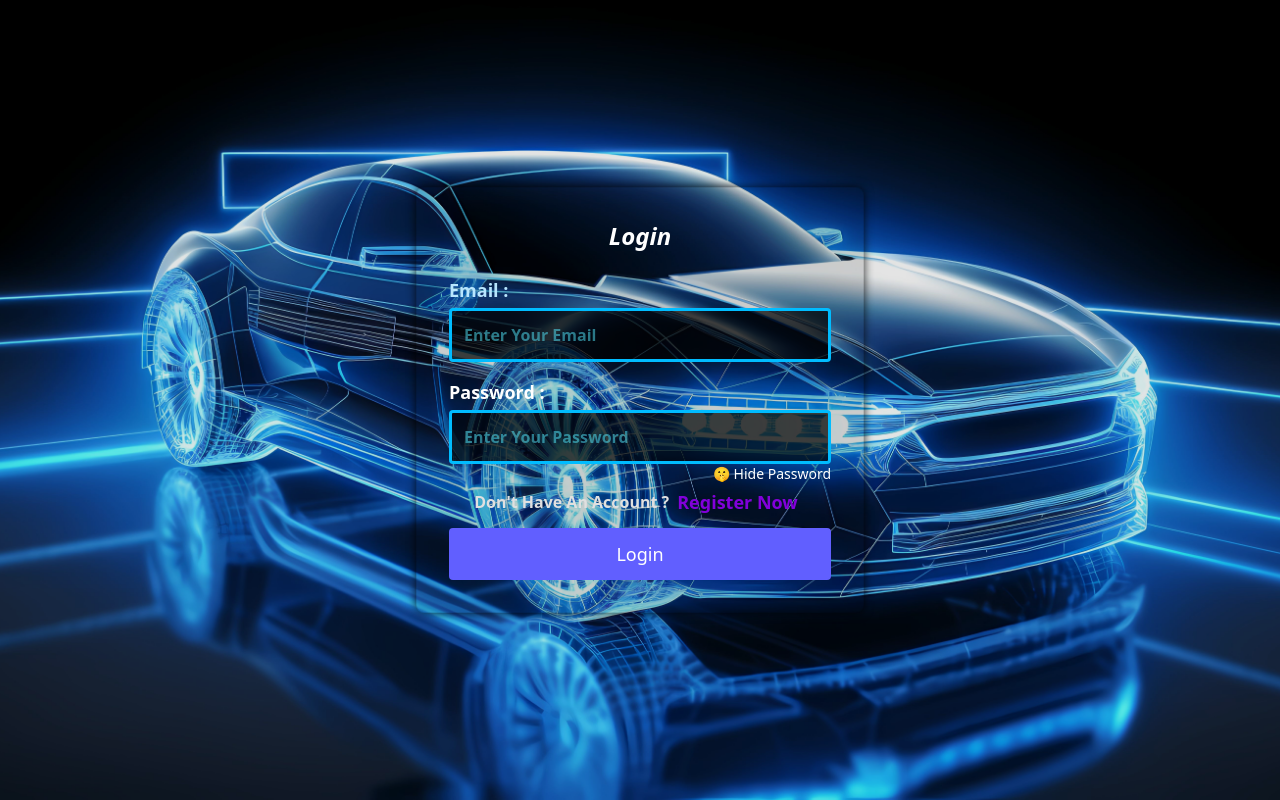
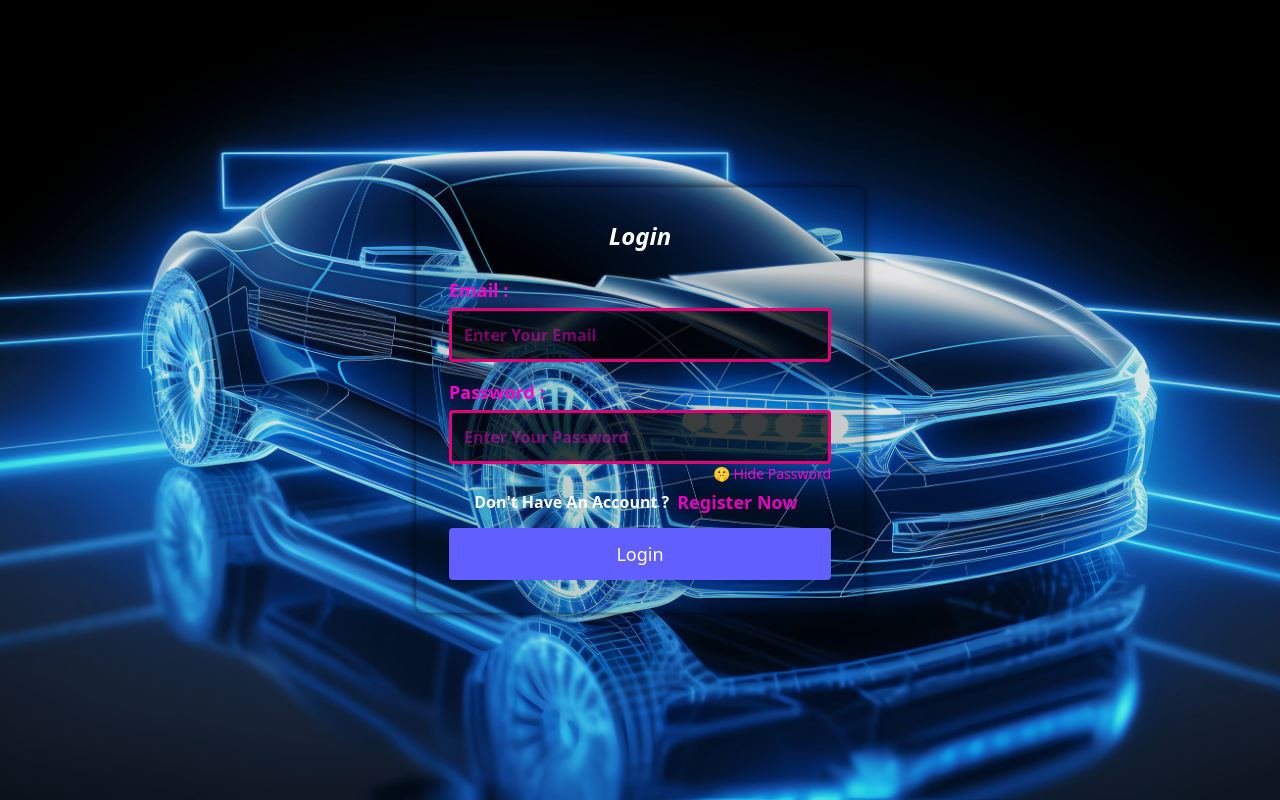
Before and after one commit to Paramesh-Kumar-2004/Password_Reset_Flow_Frontend_Task-12, a React (Vite) app: page /#/login in a window 1280 px wide. Built offline with nearby package versions, Linux system fonts and the light colour scheme.

Commit message:
Working On Login Component Style

```diff
--- a/src/Pages/Login.jsx
+++ b/src/Pages/Login.jsx
@@ -26,39 +26,39 @@ const Login = () => {
                     </h3>
 
                     <div>
-                        <label className="block text-left text-sky-200 font-bold text-lg mb-1">
+                        <label className="block text-left text-[#FF00CC] font-bold text-lg mb-1">
                             Email :
                         </label>
                         <input
                             type="email"
                             placeholder="Enter Your Email"
-                            className="w-full p-3 mb-4 bg-black/70 border-[3px] border-sky-400 rounded text-cyan-300 font-bold text-base outline-none"
+                            className="w-full p-3 mb-4 bg-black/70 border-[3px] border-pink-600 rounded text-[rgba(255,0,204,0.9)] font-bold text-base outline-none"
                         />
                     </div>
 
                     <div>
-                        <label className="block text-left text-white font-bold text-lg mb-1">
+                        <label className="block text-left text-[#FF00CC] font-bold text-lg mb-1">
                             Password :
                         </label>
                         <input
                             type="password"
                             placeholder="Enter Your Password"
-                            className="w-full p-3 bg-black/70 border-[3px] border-sky-400 rounded text-cyan-300 font-bold text-base outline-none"
+                            className="w-full p-3 bg-black/70 border-[3px] border-pink-600 rounded text-[rgba(255,0,204,0.9)] font-bold text-base outline-none"
                         />
 
-                        <z className="block w-full text-right text-white text-sm cursor-pointer transition hover:scale-110 text-shadow">
+                        <z className="block w-full text-right text-[#FF00CC] text-sm cursor-pointer transition hover:scale-110 text-shadow">
                             🤫 Hide Password
                         </z>
                     </div>
 
 
                     <div className="flex justify-center items-center">
-                        <h1 className='text-[#E0E0E0] font-semibold'>
+                        <h1 className='text-white font-semibold'>
                             Don't Have An Account ?
                         </h1>
                         <Link
                             to="/register"
-                            className="text-purple-700 font-bold text-lg px-2 py-1 rounded transition hover:scale-125 hover:text-yellow-400"
+                            className="text-[rgba(255,0,204,0.9)] font-bold text-lg px-2 py-1 rounded transition hover:scale-125 hover:text-yellow-400"
                         >
                             Register Now
                         </Link>
```
